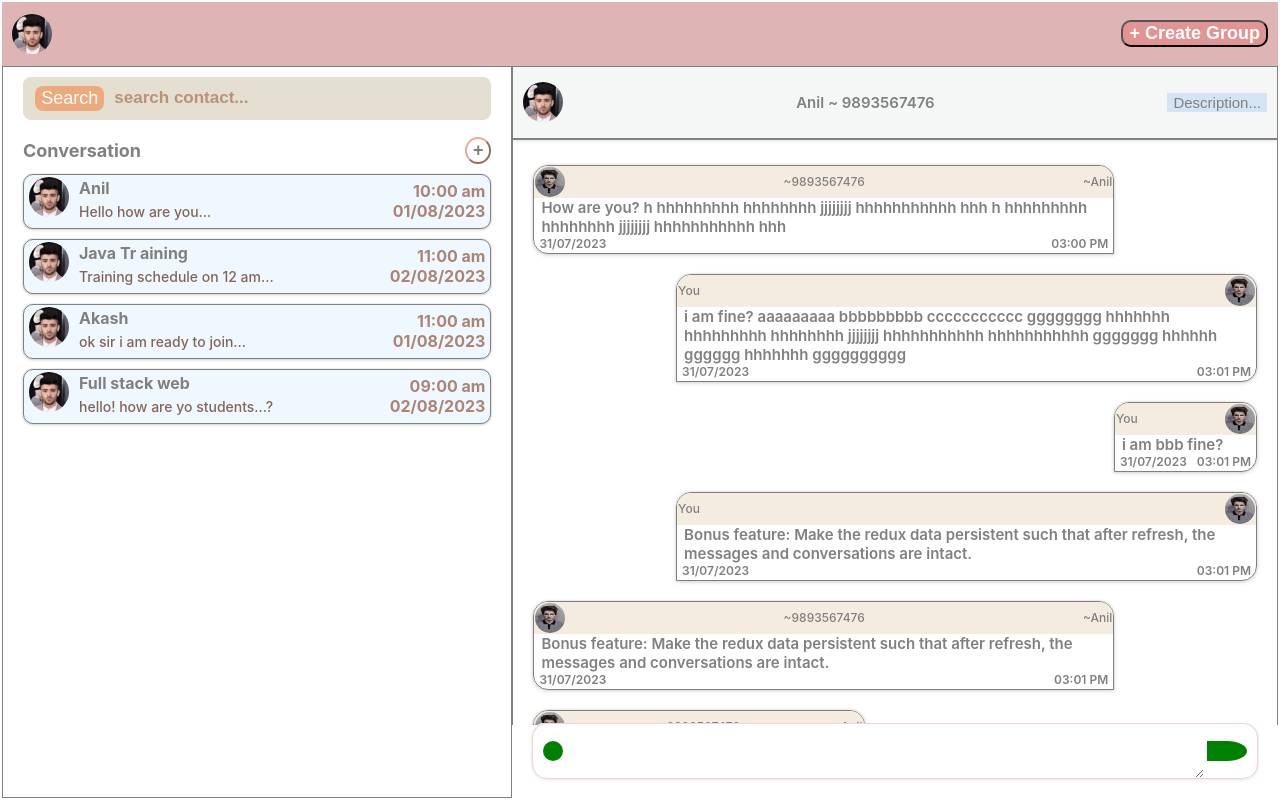
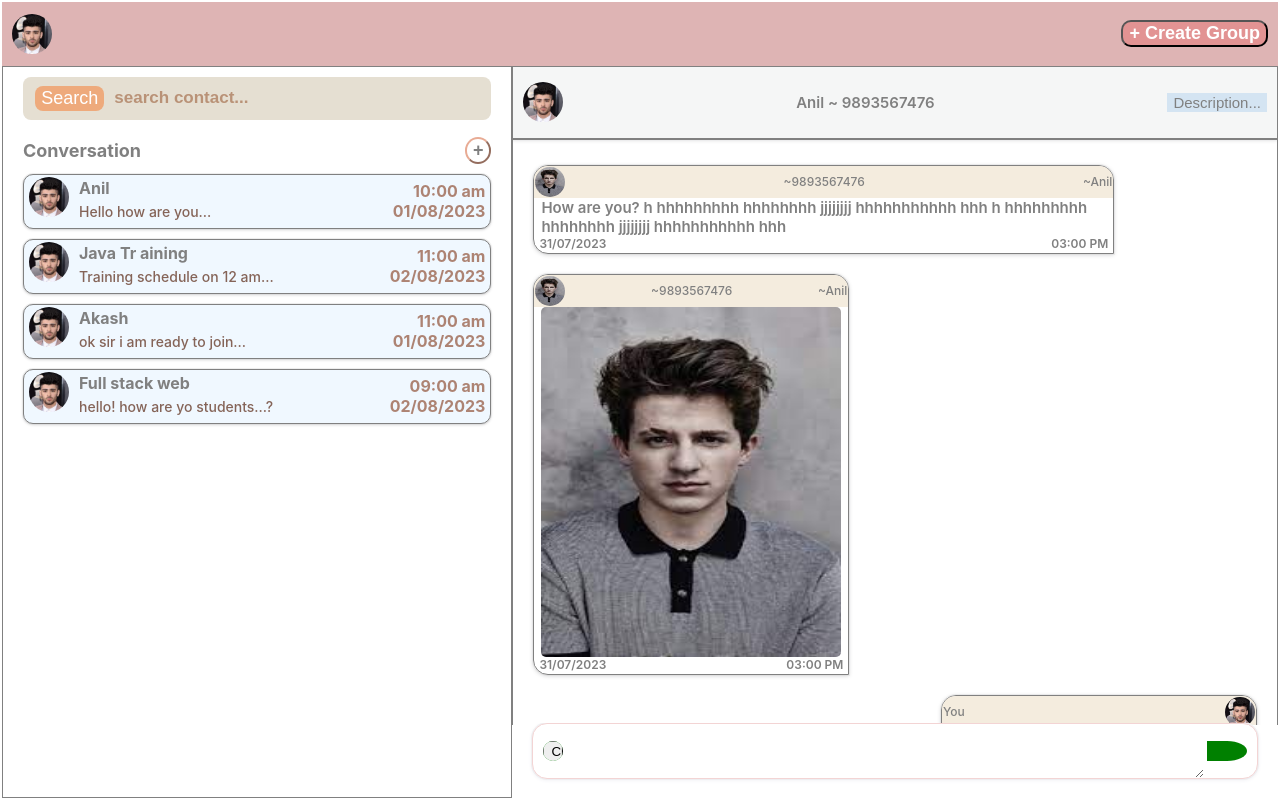
Before and after one commit to premnarayanp/chat-app, a React (Create React App) app: page / in a window 1280 px wide. Built offline with nearby package versions, Linux system fonts and the light colour scheme.

Commit message:
send image in chats

```diff
--- a/src/actions/index.js
+++ b/src/actions/index.js
@@ -26,6 +26,7 @@ export const SHOW_SEARCH_RESULTS = 'SHOW_SEARCH_RESULTS';//done
 export const ADD_SEARCH_RESULTS = 'ADD_SEARCH_RESULTS';//done
 
 export const UPDATE_LAST_CHAT_MSG = 'UPDATE_LAST_CHAT_MSG';//done this update last chat massage in contactsOrGroupList
+export const SHOW_SELECTED_IMG = 'SHOW_SELECTED_IMG';//done
 
 
 
@@ -167,3 +168,10 @@ export function updateLastChatMsg(contactOrGroupId,lastChatMsg) {
     lastChatMsg,
   }
 }
+
+export function showSelectedImg(val) {
+  return {
+    type: SHOW_SELECTED_IMG,
+    val,
+  }
+}
--- a/src/components/ChatBoard.js
+++ b/src/components/ChatBoard.js
@@ -1,11 +1,13 @@
 import{Component} from "react"
 import '../styles/chatBoard.css';
-import {addCurrentChatToList,updateChatsListOfList,updateLastChatMsg} from '../actions/index'
+import {addCurrentChatToList,updateChatsListOfList,updateLastChatMsg,showSelectedImg} from '../actions/index'
 export default class ChatBoard extends Component {
   constructor(props) {
     super(props);
     this.state = {
       inputChat:'',
+      inputImg :'',
+      sendingType:"text"
     };
   }
 
@@ -52,13 +54,20 @@ export default class ChatBoard extends Component {
 
         }
 
-        initialChats.content=this.state.inputChat;
         initialChats.date=date;
         initialChats.time=time;
         initialChats.senderName=name;
         initialChats.mobileNumber=mobile;
         initialChats.senderPict=profilePic;
 
+        if(this.state.sendingType==="text"){
+          initialChats.content=this.state.inputChat;
+        }else{
+          initialChats.content=this.state.inputImg;
+          initialChats.contentType="img";
+        }
+
+        console.log("initialChats=",initialChats)
         //update currentChaList
         this.props.dispatch(addCurrentChatToList(initialChats));
 
@@ -78,26 +87,72 @@ export default class ChatBoard extends Component {
         }
 
         //Update lastChat massage
-        this.props.dispatch(updateLastChatMsg(this.props.contactOrGroupId,lastChat));
+
+        if(initialChats.contentType==="text"){
+          this.props.dispatch(updateLastChatMsg(this.props.contactOrGroupId,lastChat));
+        }
 
         //also ,we required to update currentContactOrGroup lastChat massage , but now skip because we don,t show last message in description
 
-
         this.setState({inputChat:''});
+        this.setState({inputImg:''});
+        // this.setState({showSelectedImg:false});
+        this.props.dispatch(showSelectedImg(false));
+        this.setState({sendingType:"text"});
 
 
   }
 
+  handleImageSelect =(e)=>{
+    this.setState({inputImg:URL.createObjectURL(e.target.files[0])})
+    // this.setState({showSelectedImg:true});
+    this.props.dispatch(showSelectedImg(true));
+    this.setState({sendingType:"img"});
+
+    // console.log("inputImg=",URL.createObjectURL(e.target.files[0]));
+    // console.log("inputImg=",this.state.inputImg);
+  }
+
+
   render(){
-    //const {currentGroupMemberList,dispatch}=this.props;
 
     return(
-        <div className="ChatBoard">
-          <button className="mediaBtn"></button>
-          <textarea value={this.state.inputChat} onChange={(e)=>{this.setState({inputChat:e.target.value})}} type="text" className="chatInput"></textarea>
-          <button className="sendChatBtn" onClick={()=>this.SendChat()}></button>
-        </div>
 
+         <div>
+             {
+              this.props.showSelectedImg &&
+              <div className="sendingImgContainer">
+                 <img src={this.state.inputImg} alt=""/>
+                 <button className="sendImageBtn" onClick={()=>this.SendChat()}> send</button>
+              </div>
+             }
+
+            <div className="ChatBoard">
+             <input inputImg className="mediaBtn" type="file"
+               onChange={(e)=>this.handleImageSelect(e)}
+             />
+
+              <textarea
+               value={this.state.inputChat}
+               onChange={(e)=>{ this.setState({inputChat:e.target.value})}}
+               type="text" className="chatInput">
+              </textarea>
+
+              <button className="sendChatBtn" onClick={()=>this.SendChat()}></button>
+            </div>
+          </div>
     )
   }
 }
+
+
+
+
+// {/* <div className="mediaBoard">
+// {
+//   this.state.sendMedia &&
+//    <div className="mediaPicContainer">
+//       <img src="" alt=""/>
+//    </div>
+// }
+// </div> */}
--- a/src/components/ChatBox.js
+++ b/src/components/ChatBox.js
@@ -72,6 +72,7 @@ import { StoreContext } from '..';
                user={this.props.user}
                dispatch={this.props.dispatch}
                contactOrGroupId ={currentContactOrGroup.contactOrGroupId}
+               showSelectedImg={this.props.showSelectedImg}
              />
           </footer>
         </div>
@@ -91,6 +92,7 @@ export default class ChatBoxWrapper extends Component {
             currentContactOrGroup={this.props.currentContactOrGroup}
             showDescription={userAndStore.store.getState().showDescription}
             user={userAndStore.user}
+            showSelectedImg={userAndStore.store.getState().showSelectedImg}
             />
         )}
       </StoreContext.Consumer>
--- a/src/components/Contact.js
+++ b/src/components/Contact.js
@@ -1,7 +1,7 @@
 import{Component} from "react"
 import '../styles/contact.css'
 //left sidebar item
-import {addCurrentChatsList,addCurrentContactOrGroup,showDescription,showGroupMembers } from '../actions/index';
+import {addCurrentChatsList,addCurrentContactOrGroup,showDescription,showGroupMembers,showSelectedImg } from '../actions/index';
 import { StoreContext } from '..';
 
  class Contact extends Component {
@@ -21,7 +21,7 @@ import { StoreContext } from '..';
           this.props.dispatch(addCurrentContactOrGroup(this.props.contactOrGroup));
           this.props.dispatch(showDescription(false));
           this.props.dispatch(showGroupMembers(false));
-
+          this.props.dispatch(showSelectedImg(false));
           return;
        }
     })
--- a/src/components/ReceivingChat.js
+++ b/src/components/ReceivingChat.js
@@ -16,7 +16,11 @@ export default class ReceivingChat extends Component {
           </div>
 
           <div className="chatMessage">
-            <p>{chat.content}</p>
+            {chat.contentType==="img"?
+              <div className="chatImg"> <img src={chat.content} alt="content" /></div>
+              :
+              <p>{chat.content}</p>
+            }
           </div>
 
           <div className="dateAndTime">
--- a/src/components/SendingChat.js
+++ b/src/components/SendingChat.js
@@ -15,7 +15,11 @@ export default class SendingChat extends Component {
           </div>
 
           <div className="chatMessage">
-            <p>{chat.content}</p>
+            {chat.contentType==="img"?
+              <div className="chatImg"> <img src={chat.content} alt="content" /></div>
+              :
+              <p>{chat.content}</p>
+            }
           </div>
 
           <div className="dateAndTime">
--- a/src/data.js
+++ b/src/data.js
@@ -78,6 +78,28 @@ export const data={
           time:'03:00 PM',
           content:"How are you?  h hhhhhhhhh hhhhhhhh jjjjjjjj hhhhhhhhhhh hhh  h hhhhhhhhh hhhhhhhh jjjjjjjj hhhhhhhhhhh hhh",
           contentType:"text",
+          chatId:1
+        },
+        {
+          isMyMessage:false,
+          senderName:"Anil",
+          mobileNumber:'9893567476',
+          senderPict:require('./assets/ankit.jpg'),
+          date:'31/07/2023',
+          time:'03:00 PM',
+          content:require('./assets/ankit.jpg'),
+          contentType:"img",
+          chatId:1
+        },
+        {
+          isMyMessage:true,
+          senderName:"prem",
+          mobileNumber:'9301511759',
+          senderPict:require('./assets/myPhoto.jpg'),
+          date:'31/07/2023',
+          time:'03:00 PM',
+          content:require('./assets/ankit.jpg'),
+          contentType:"img",
           chatId:1
         },
         {
--- a/src/reducers/index.js
+++ b/src/reducers/index.js
@@ -17,7 +17,8 @@ import {
   UPDATE_CHATS_LIST_OF_LIST,
   SHOW_SEARCH_RESULTS,
   ADD_SEARCH_RESULTS,
-  UPDATE_LAST_CHAT_MSG
+  UPDATE_LAST_CHAT_MSG,
+  SHOW_SELECTED_IMG
 } from '../actions';
 
 // import { combineReducers } from 'redux';
@@ -35,6 +36,7 @@ const initialChattingState = {
   contactOrGroupId:0,
   showSearchResults:false,
   searchResults:[],
+  showSelectedImg:false,
 };
 
 export default function chatting(state = initialChattingState, action) {
@@ -162,6 +164,12 @@ export default function chatting(state = initialChattingState, action) {
           contactsOrGroupsList: state.contactsOrGroupsList.map((contactsOrGroupOBj)=>contactsOrGroupOBj.contactOrGroupId===action.contactOrGroupId?{...contactsOrGroupOBj ,lastChat:action.lastChatMsg}:contactsOrGroupOBj )
         };
 
+     case SHOW_SELECTED_IMG:
+      return{
+        ...state,
+        showSelectedImg:action.val
+      }
+
     default:
       return state;
   }
--- a/src/styles/chatBoard.css
+++ b/src/styles/chatBoard.css
@@ -57,3 +57,31 @@
 .chatInput::-webkit-scrollbar {
     display: none;
 }
+
+.sendingImgContainer {
+    height: 350px;
+    width: 300px;
+    position: relative;
+    bottom: 0;
+    margin-left: 0;
+    border: solid 1px gray;
+    padding: 5px;
+    border-radius: 15px;
+    text-align: right;
+    box-sizing: border-box;
+    background-color: goldenrod;
+}
+
+.sendingImgContainer img {
+    height: 93%;
+    width: 100%;
+}
+
+.sendImageBtn {
+    border-radius: 5px;
+    cursor: pointer;
+}
+
+.mediaBtn {
+    cursor: pointer;
+}
--- a/src/styles/chatBox.css
+++ b/src/styles/chatBox.css
@@ -93,7 +93,7 @@
 
 .chatBoxFooter {
     min-height: 10%;
-    max-height: 20%;
+    /* max-height: 20%; */
     width: 100%;
     /* border: solid 1px gray; */
     padding: 0 20px;
--- a/src/styles/receivingChat.css
+++ b/src/styles/receivingChat.css
@@ -61,6 +61,18 @@
         margin: 0;
         padding: 0 7px 0 7px;
     }
+    /* //chat image */
+
+    .chatMessage .chatImg {
+        height: 350px;
+        width: 300px;
+    }
+
+    .chatMessage .chatImg img {
+        height: 100%;
+        width: 100%;
+        border-radius: 5px;
+    }
 
     .chatMessage p {
         color: gray;
```
